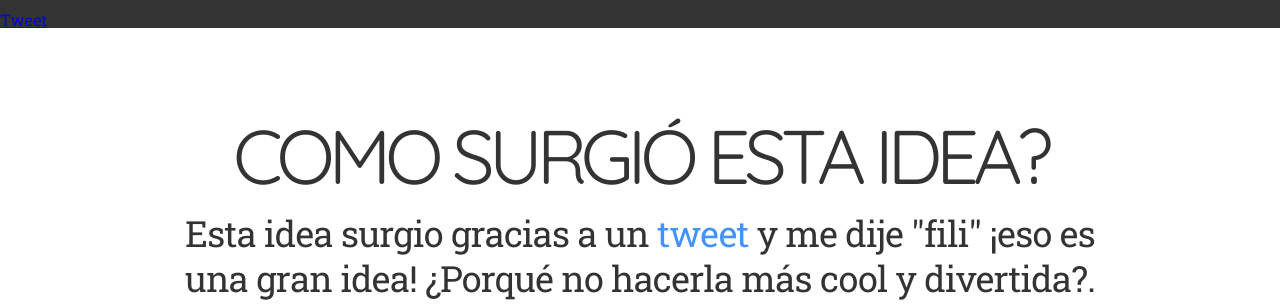
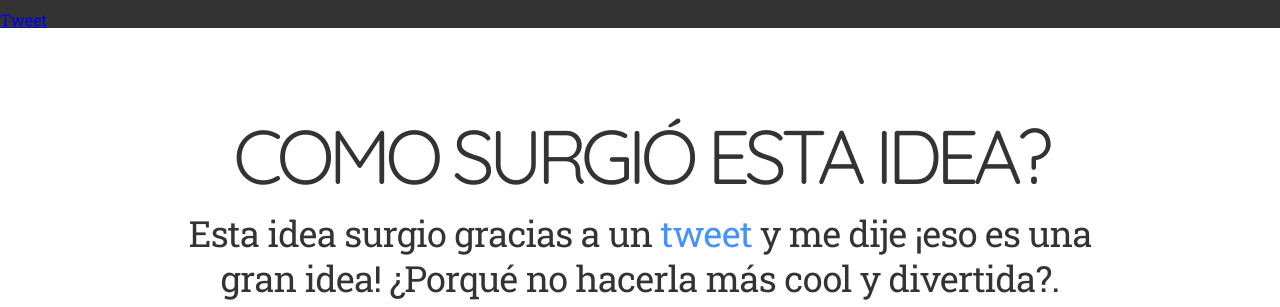
Before and after one commit to FiliSantillan/git, a website: page index.html in a window 1280 px wide. Both pictures are taken after a click on the element 1251 px from the left and 734 px from the top of the page. Shown: the part 82-389 px from the top of the page. Drawn offline with Linux system fonts and the light colour scheme; grey boxes are pictures that could not be loaded.

Commit message:
Se corrigio palabra

```diff
--- a/index.html
+++ b/index.html
@@ -62,7 +62,7 @@
 				</section>
 				<section class="idea">
 					<h2>Como surgió esta idea?</h2>
-					<p>Esta idea surgio gracias a un <a href="https://twitter.com/ucoatl/status/534440475437330432/photo/1" target="blank">tweet</a> y me dije "fili" ¡eso es una gran idea! ¿Porqué no hacerla más cool y divertida?.</p>
+					<p>Esta idea surgio gracias a un <a href="https://twitter.com/ucoatl/status/534440475437330432/photo/1" target="blank">tweet</a> y me dije ¡eso es una gran idea! ¿Porqué no hacerla más cool y divertida?.</p>
 					<figure class="dragon">
 						<img src="img/goku_happy.png" alt="">
 					</figure>
```
